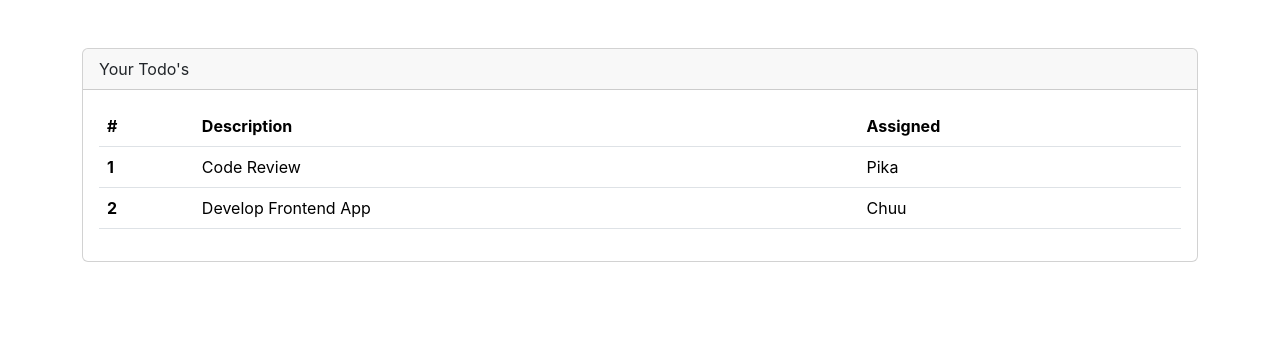
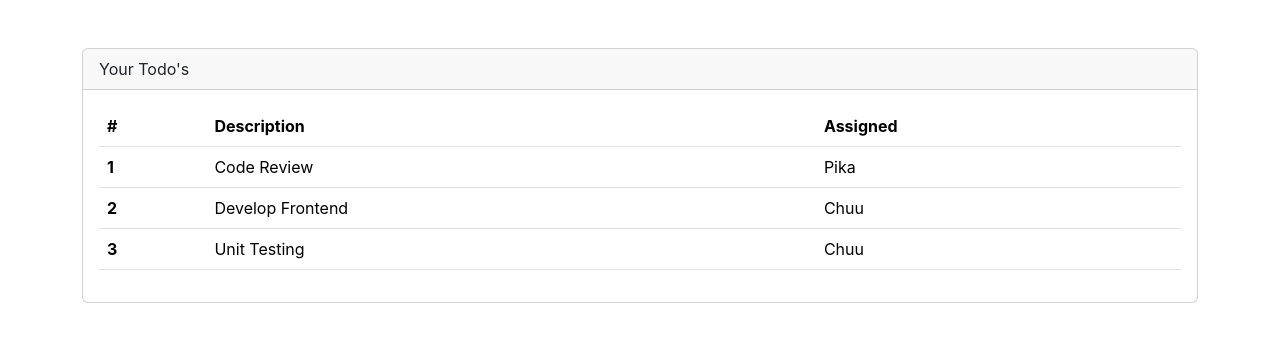
Before and after one commit to peacechan11/learn-react, a React (Create React App) app in the folder react-todo-demo/react-todos/: page / in a window 1280 px wide. Shown: the top 342 px of the page. Built offline with nearby package versions, Linux system fonts and the light colour scheme.

Commit message:
feat: to dynamic component (part2)

```diff
--- a/react-todo-demo/react-todos/src/App.js
+++ b/react-todo-demo/react-todos/src/App.js
@@ -3,6 +3,17 @@ import './App.css';
 import TodoRowItem from './components/TodoRowItem';
 
 function App() {
+  const todos = [
+    {
+      rowNumber: 1, rowDescription: 'Code Review', rowAssigned: 'Pika'
+    },
+    {
+      rowNumber: 2, rowDescription: 'Develop Frontend', rowAssigned: 'Chuu'
+    },
+    {
+      rowNumber: 3, rowDescription: 'Unit Testing', rowAssigned: 'Chuu'
+    }
+  ]
   return (
     <div className='mt-5 container'>
       <div className='card'>
@@ -19,12 +30,21 @@ function App() {
               </tr>
             </thead>
             <tbody>
-              <TodoRowItem />
-              <tr>
-                <th scope='row'>2</th>
-                <td>Develop Frontend App</td>
-                <td>Chuu</td>
-              </tr>
+              <TodoRowItem
+                rowNumber={todos[0].rowNumber}
+                rowDescription={todos[0].rowDescription}
+                rowAssigned={todos[0].rowAssigned}
+              />
+              <TodoRowItem
+                rowNumber={todos[1].rowNumber}
+                rowDescription={todos[1].rowDescription}
+                rowAssigned={todos[1].rowAssigned}
+              />
+              <TodoRowItem
+                rowNumber={todos[2].rowNumber}
+                rowDescription={todos[2].rowDescription}
+                rowAssigned={todos[2].rowAssigned}
+              />
             </tbody>
           </table>
         </div>
--- a/react-todo-demo/react-todos/src/components/TodoRowItem.js
+++ b/react-todo-demo/react-todos/src/components/TodoRowItem.js
@@ -1,12 +1,9 @@
-function TodoRowItem() {
-    const rowNumber = 1;
-    const rowDescription = 'Code Review';
-    const rowAssigned = 'Pika';
+function TodoRowItem(props) {
     return (
         <tr>
-            <th scope='row'>{rowNumber}</th>
-            <td>{rowDescription}</td>
-            <td>{rowAssigned}</td>
+            <th scope='row'>{props.rowNumber}</th>
+            <td>{props.rowDescription}</td>
+            <td>{props.rowAssigned}</td>
         </tr>
     )
 }
```
